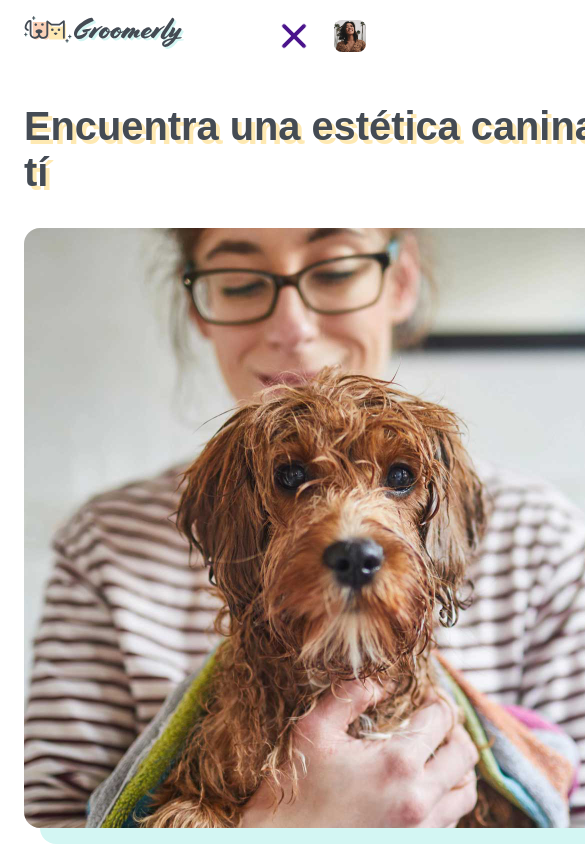
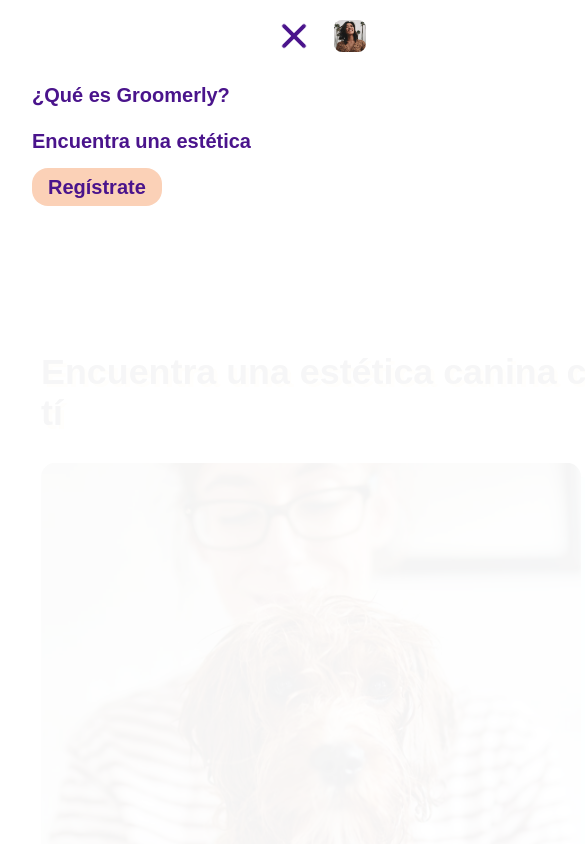
Before and after one commit to betoarpi/pet-grooming-booking-app, a website: page index.html in a window 390 px wide. Both pictures are taken after a click on the link 294 px from the left and 36 px from the top of the page. Shown: the top 844 px of the page, 585 px wide, since content can reach past the window. Drawn offline with Linux system fonts and the light colour scheme; a web font is replaced by a local one.

Commit message:
Transisión de mobile nav lista

```diff
--- a/src/js/index.js
+++ b/src/js/index.js
@@ -1,11 +1,20 @@
 // eslint-disable-next-line camelcase
+const $main = document.querySelector('.main');
 const $navigation__mobile = document.querySelector('.navigation__mobile');
+const $navigation__website = document.querySelector('.navigation__website');
+
 $navigation__mobile.addEventListener('click', event => {
   event.preventDefault();
   if ($navigation__mobile.classList.value === 'navigation__mobile active') {
     $navigation__mobile.classList.add('inactive');
-    setTimeout(() => $navigation__mobile.classList.remove('active', 'inactive'), 1000)
+    setTimeout(() => {
+      $navigation__mobile.classList.remove('active', 'inactive')
+      $navigation__website.classList.remove('active');
+      $main.classList.remove('mobile-active');
+    }, 600)
   } else {
     $navigation__mobile.classList.add('active');
+    $navigation__website.classList.add('active');
+    $main.classList.add('mobile-active');
   }
 });
--- a/src/sass/_base.scss
+++ b/src/sass/_base.scss
@@ -7,10 +7,13 @@ html {
 
 body {
   color: $gray;
-  margin: 0;
   font-size: 1rem;
   @extend .font-regular;
   line-height: 1.5;
+  margin: 0;
+  max-width: 100%;
+  overflow: hidden;
+  width: 100%;
 }
 
 h2 {
--- a/src/sass/_layout.scss
+++ b/src/sass/_layout.scss
@@ -5,4 +5,5 @@
 .groomers-filter,
 .groomers-grid {
   display: grid;
+  transition: all 0.5s ease;
 }
--- a/src/sass/components/_header.scss
+++ b/src/sass/components/_header.scss
@@ -103,6 +103,7 @@
       }
     }
     &.active {
+      z-index: 1;
       .bars {
         &__1 {
           animation: x-animation-1 1s ease;
@@ -155,6 +156,12 @@
   }
 }
 
+.mobile-active {
+  transform: scale(0.9) translateZ(-100px);
+  opacity: 0.05;
+  z-index: -1;
+}
+
 // Responsive para elementos del header
 @media screen and (max-width: 1023px) {
   .header {
@@ -163,13 +170,24 @@
 
   .navigation {
     &__website {
-      display: none;
-      /* background: white;
+      background: white;
+      font-size: 1.25rem;
       height: 100vh;
-      left: 0;
+      left: -200%;
+      opacity: 0;
+      padding-top:5rem;
       position: absolute;
       top: 0;
-      width: 100vw; */
+      transition: all 0.5s ease;
+      width: 100vw;
+      li {
+        display: block;
+        margin: 0 0 1rem 2rem;
+      }
+      &.active {
+        opacity: 1;
+        left:0;
+      }
     }
     &__mobile {
       display: inline-block;
```
Also changed, not shown: src/css/styles.css, 1 other file.
